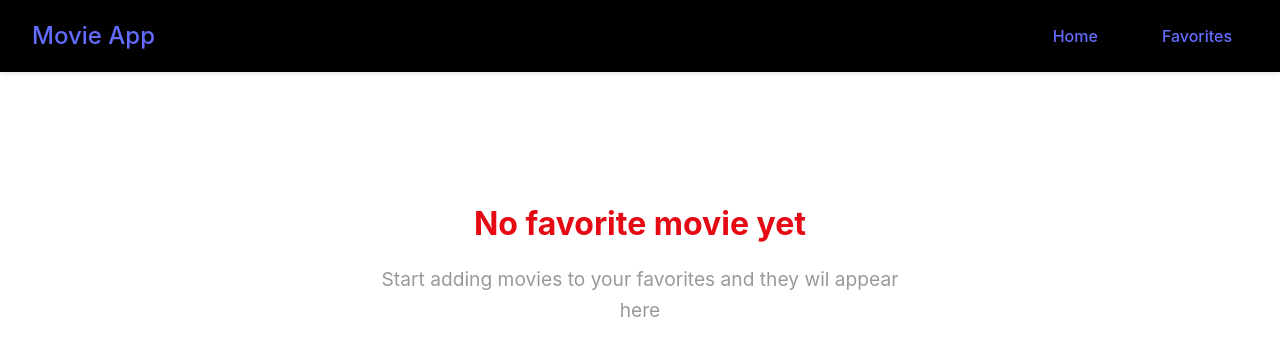
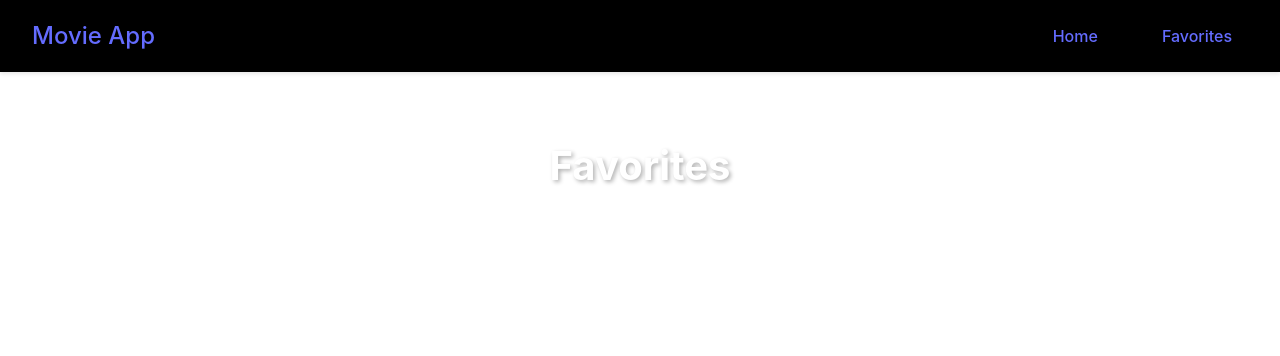
Before and after one commit to Columbianini/React-Movie-Tutorial, a React (Vite) app in the folder frontend/: page /favorites in a window 1280 px wide. Shown: the top 356 px of the page. Built offline with nearby package versions, Linux system fonts and the light colour scheme; no server answers.

Commit message:
Add Context for favorites

```diff
--- a/frontend/src/App.jsx
+++ b/frontend/src/App.jsx
@@ -6,11 +6,12 @@
 import {Routes, Route} from "react-router-dom"
 import Favorites from './pages/Favorites'
 import NavBar from './components/NavBar'
+import { MovieProvider } from './contexts/MovieContext'
 
 function App() {
 
   return (
-    <div>
+    <MovieProvider>
       <NavBar />
       <main className='main-content'>
         <Routes>
@@ -18,7 +19,7 @@
           <Route path="/favorites" element={<Favorites />}></Route>
         </Routes>
       </main>
-    </div>
+    </MovieProvider>
   );
 }
 
--- a/frontend/src/components/MovieCard.jsx
+++ b/frontend/src/components/MovieCard.jsx
@@ -1,15 +1,25 @@
 import "../css/MovieCard.css"
+import { useMovieContext } from "../contexts/MovieContext"
 const MOVIE_MEDIA = "https://media.themoviedb.org/t/p/w500"
 
 function MovieCard({movie}) {
-    function onFavoriteClick(){
-        alert("clicked")
+    const {isFavorite, addToFavorites, removeFromFavorites} = useMovieContext()
+
+    const favorite = isFavorite(movie.id)
+
+    function onFavoriteClick(e){
+        e.preventDefault()
+        if (favorite) {
+            removeFromFavorites(movie.id)
+        } else {
+            addToFavorites(movie)
+        }
     }
     return <div className="movie-card">
         <div className="movie-poster">
             <img src={`${MOVIE_MEDIA}${movie.poster_path}`} alt={movie.title} />
             <div className="movie-overlay">
-                <button className="favorite-btn" onClick={onFavoriteClick}>❤️</button>
+                <button className={`favorite-btn ${favorite? "active" : ""}`} onClick={onFavoriteClick}>❤️</button>
             </div>
         </div>
         <div className="movie-info">
--- /dev/null
+++ b/frontend/src/contexts/MovieContext.jsx
@@ -0,0 +1,49 @@
+// provide global state and state management for movies
+
+import { createContext, useState, useContext, useEffect } from 'react';
+
+const MovieContext = createContext();
+
+export const useMovieContext = () => useContext(MovieContext)
+
+// provide state to any of the components that are wrapped around it, like BrowserRouter
+// children is a reserved prop when you write a compoennt and children is anything thats inside of the component that you rendered, App is BrowserRouter's children
+export const MovieProvider = ({children}) => {
+    const [favorites, setFavorites] = useState([])
+
+    // local storage allow us to store values directly in our browser
+    useEffect(() => {
+        const storedFavs = localStorage.getItem('favorites')
+
+        if (storedFavs) {
+            setFavorites(JSON.parse(storedFavs))
+        }
+    }, [])
+
+    useEffect(() => {
+        localStorage.setItem('favorites', JSON.stringify(favorites))
+    }, [favorites])
+
+    const addToFavorites = (movie) => {
+        setFavorites(prev => [...prev, movie])
+    }
+
+    const removeFromFavorites = (movieId) => {
+        setFavorites(prev => prev.filter(movie => movie.id !== movieId))
+    }
+
+    const isFavorite = (movieId) => {
+        return favorites.some(movie => movie.id === movieId)
+    }
+
+    const value = {
+        favorites,
+        addToFavorites,
+        removeFromFavorites,
+        isFavorite
+    }
+
+    return <MovieContext.Provider value={value}>
+        {children}
+    </MovieContext.Provider>
+}
--- a/frontend/src/pages/Favorites.jsx
+++ b/frontend/src/pages/Favorites.jsx
@@ -1,5 +1,20 @@
 import '../css/Favorites.css'
+import { useMovieContext } from '../contexts/MovieContext'
+import MovieCard from '../components/MovieCard'
+
 function Favorites() {
+    const {favorites} = useMovieContext();
+
+    if (favorites) {
+        return (
+        <div className='favorites'>
+            <h2>Favorites</h2>
+            <div className="movies-grid">
+            {favorites.map(movie => <MovieCard key={movie.id} movie={movie} />)}
+            </div>
+        </div>)
+    }
+
     return <div className="favorites-empty">
         <h2>No favorite movie yet</h2>
         <p>Start adding movies to your favorites and they wil appear here</p>
--- a/frontend/src/services/api.js
+++ b/frontend/src/services/api.js
@@ -1,4 +1,5 @@
-const API_KEY = process.env.REACT_APP_API_KEY
+const API_KEY = ""
+console.log(API_KEY)
 const BASE_URL = "https://api.themoviedb.org/3"
 
 export const getPopularMovies = async() => {
```
Also changed, not shown: 1 other file (tests, documents, lock files or other folders).
